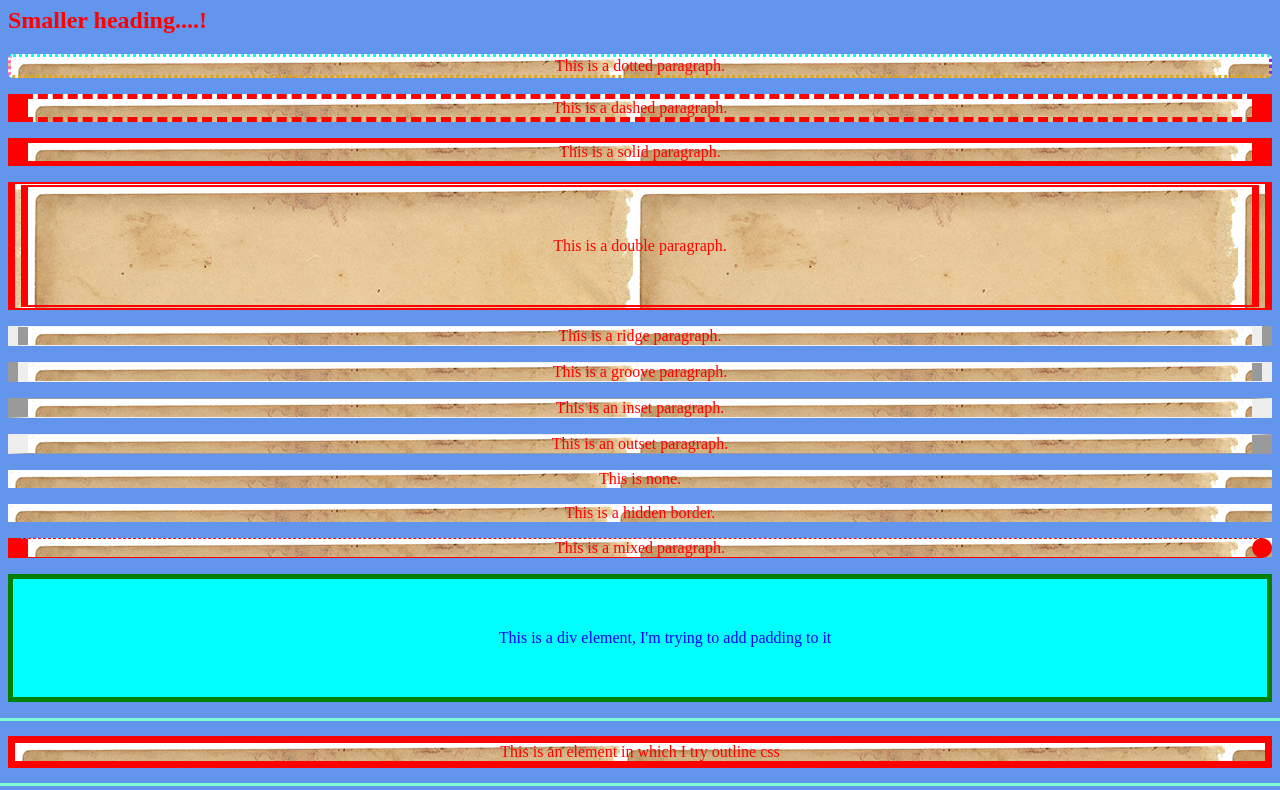
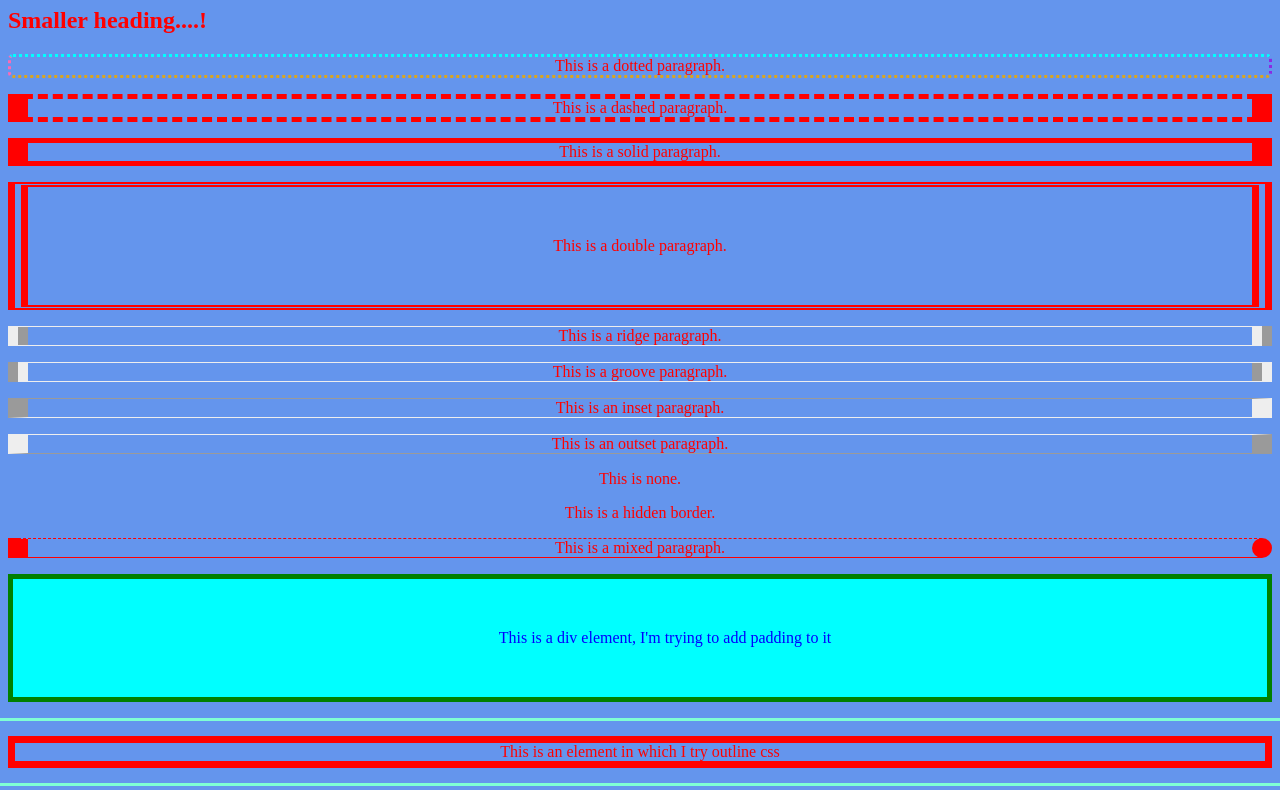
Before and after one commit to Foladan/csstrial, a plain HTML site: page index.html in a window 1280 px wide. Shown: the part 329-1119 px from the top of the page. Drawn offline with Linux system fonts and the light colour scheme.

Commit message:
another one

```diff
--- a/style.css
+++ b/style.css
@@ -23,7 +23,7 @@ h1, h2, p {
     color: red;
 }
 p {
-    background-image: url(assets/paper.jpg);
+    /* background-image: url(assets/paper.jpg); */
 }
 p.dotted{
     border-style: dotted;
```
